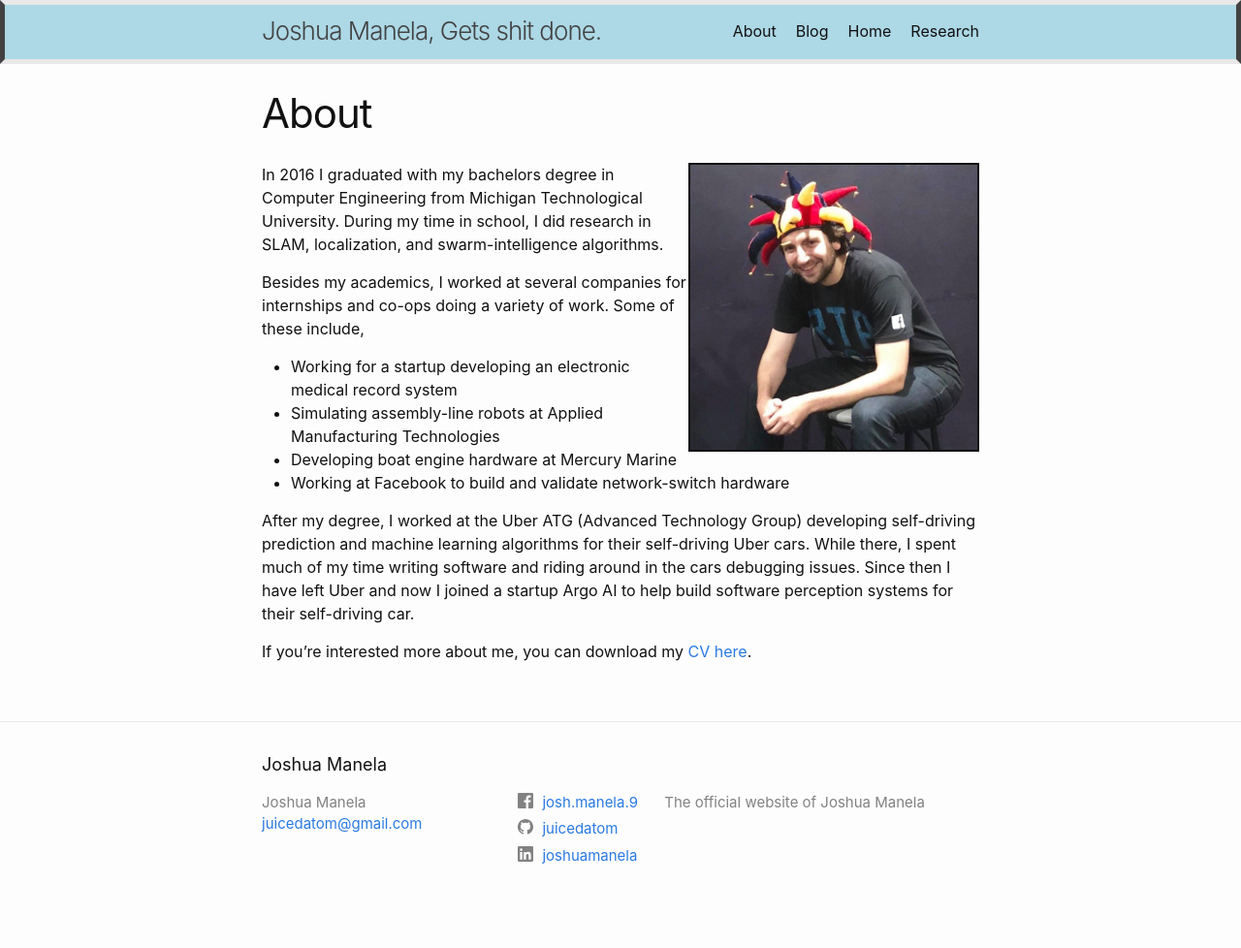
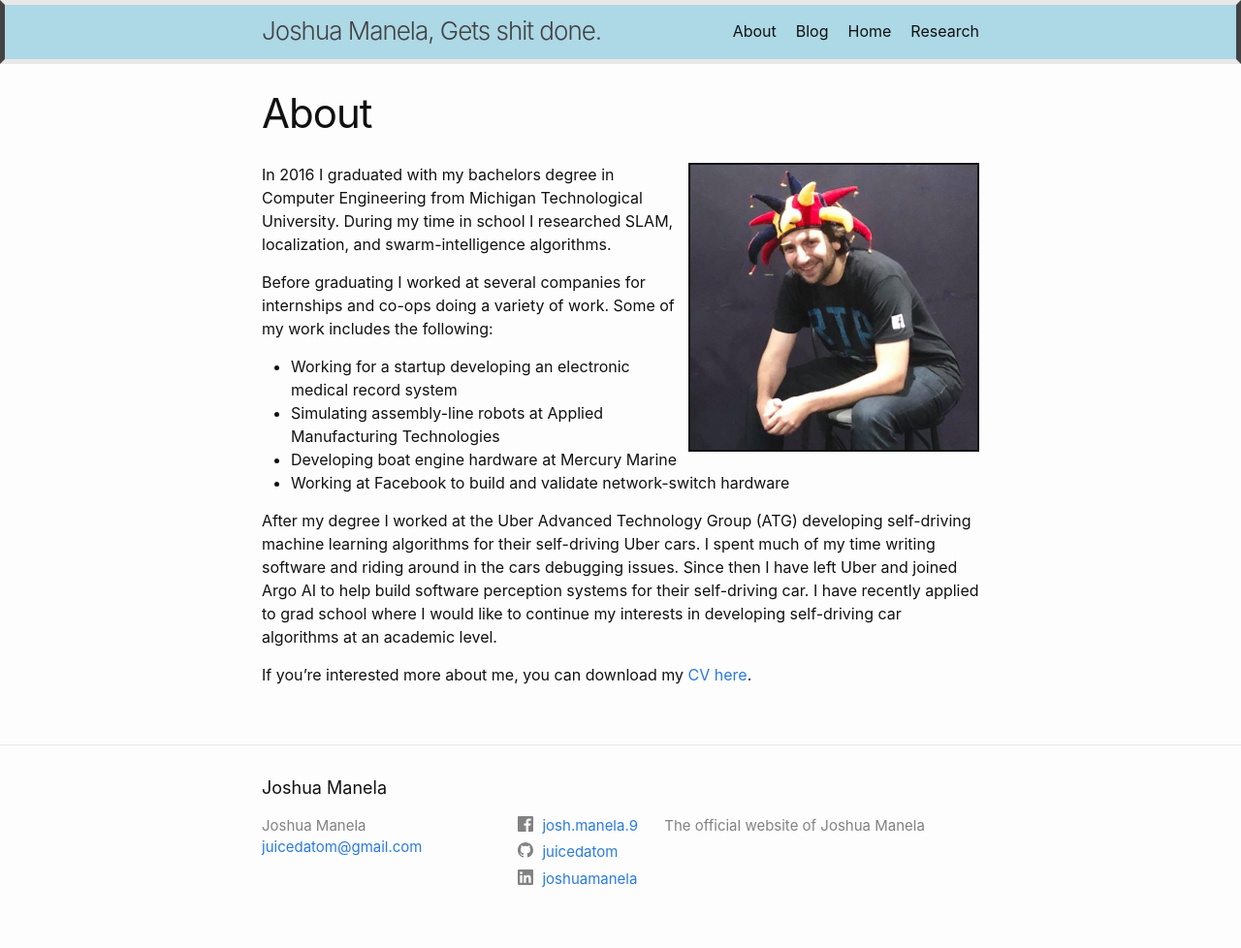
Before and after one commit to juicedatom/mygithubpage, a Jekyll site: the page built from about.md, in a window 1280 px wide. Shown: the whole page at 97% size. Built offline with Jekyll 4.4.1, drawn with Linux system fonts in a browser that asks for light colours; before the commit the page ends 954 px from its top, so only the background shows below that.

Commit message:
Fix the about.md page.

```diff
--- a/about.md
+++ b/about.md
@@ -3,17 +3,16 @@
 title: About
 permalink: /about/
 ---
+<img style="float: right;" src="/funnyhat.jpg" border="2" width="40%">
+In 2016 I graduated with my bachelors degree in Computer Engineering from Michigan Technological University.  During my time in school I researched SLAM, localization, and swarm-intelligence algorithms.
 
-<img style="float: right;" src="/funnyhat.jpg" border="2" width="40%">
-In 2016 I graduated with my bachelors degree in Computer Engineering from Michigan Technological University.  During my time in school, I did research in SLAM, localization, and swarm-intelligence algorithms.
-
-Besides my academics, I worked at several companies for internships and co-ops doing a variety of work.  Some of these include,
+Before graduating I worked at several companies for internships and co-ops doing a variety of work.  Some of my work includes the following:
 
 * Working for a startup developing an electronic medical record system
 * Simulating assembly-line robots at Applied Manufacturing Technologies
 * Developing boat engine hardware at Mercury Marine
 * Working at Facebook to build and validate network-switch hardware
 
-After my degree, I worked at the Uber ATG (Advanced Technology Group) developing self-driving prediction and machine learning algorithms for their self-driving Uber cars.  While there, I spent much of my time writing software and riding around in the cars debugging issues.  Since then I have left Uber and now I joined a startup Argo AI to help build software perception systems for their self-driving car.
+After my degree I worked at the Uber Advanced Technology Group (ATG) developing self-driving machine learning algorithms for their self-driving Uber cars.  I spent much of my time writing software and riding around in the cars debugging issues.  Since then I have left Uber and joined Argo AI to help build software perception systems for their self-driving car. I have recently applied to grad school where I would like to continue my interests in developing self-driving car algorithms at an academic level.
 
 If you're interested more about me, you can download my [CV here](/ManelaCV.pdf).
```
